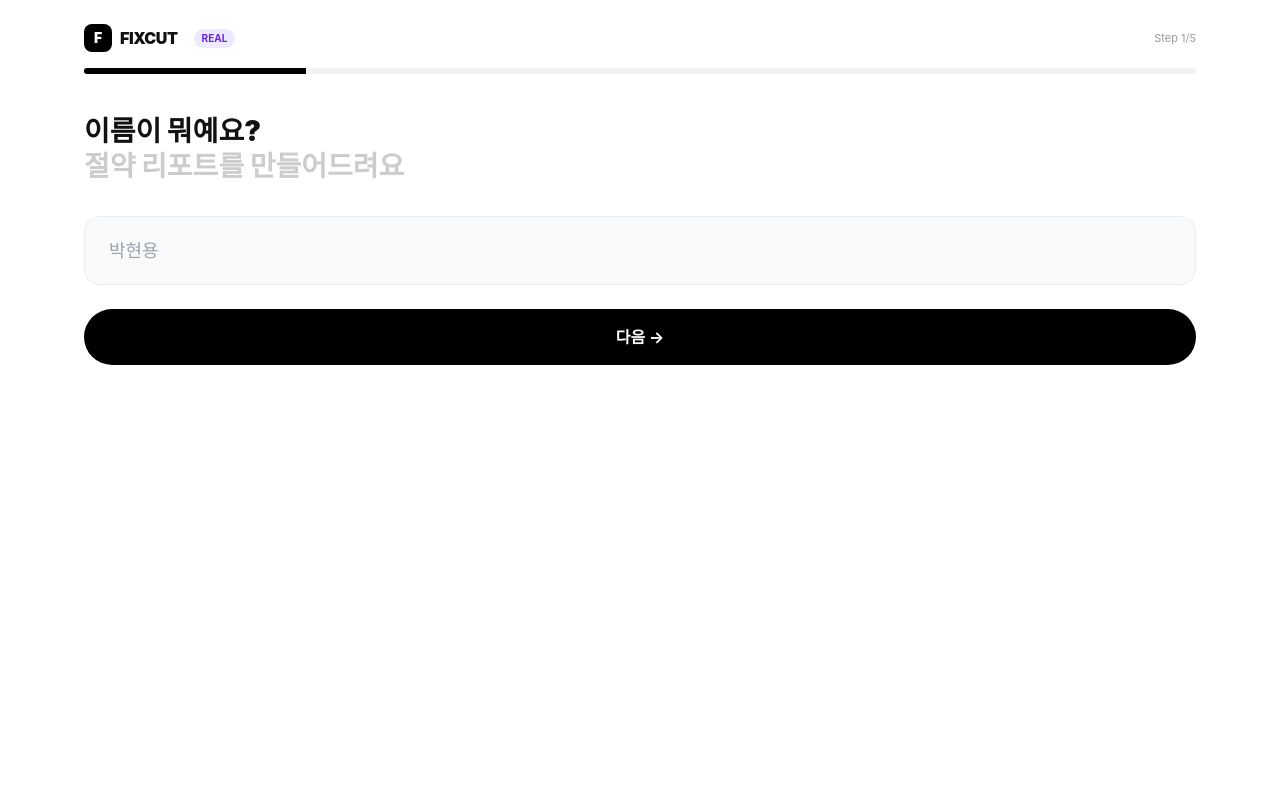
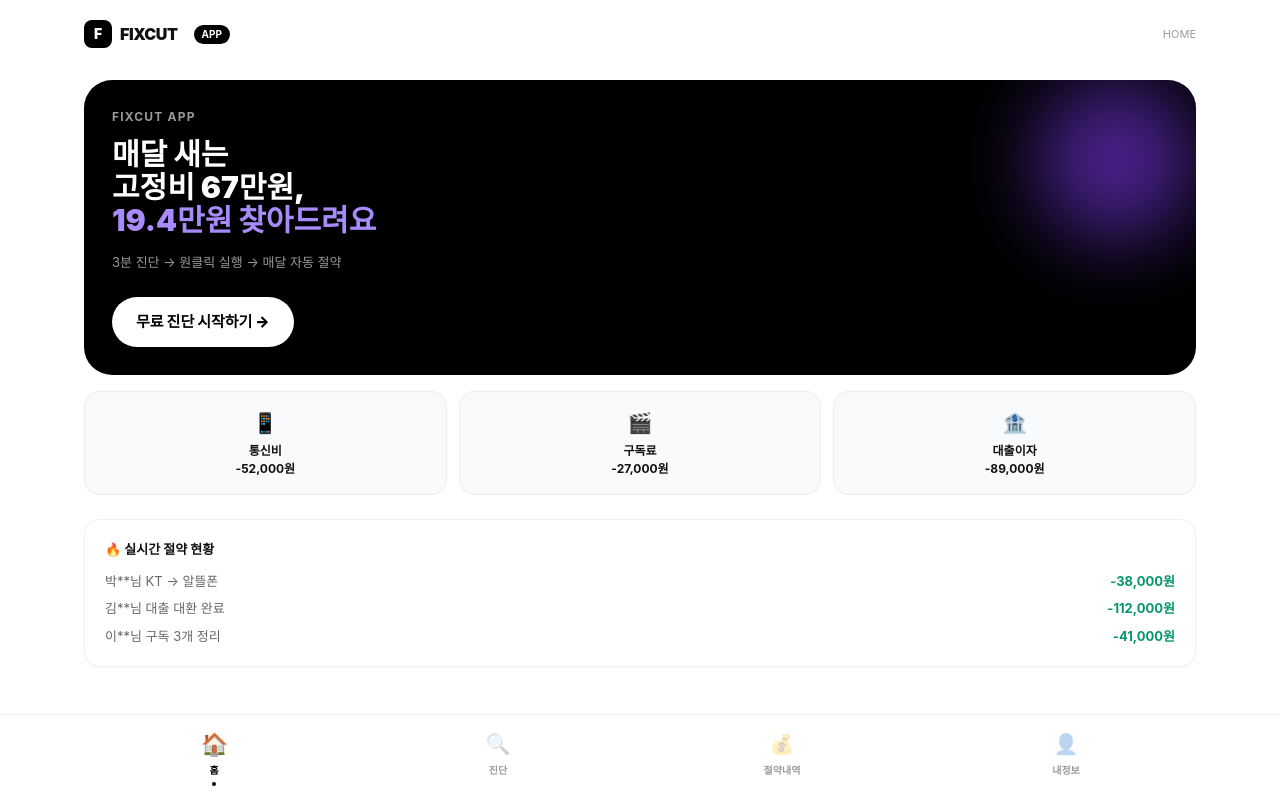
Before and after one commit to parkhy5454/Fixcut, a Next.js app: page / in a window 1280 px wide. Built offline with nearby package versions, Linux system fonts and the light colour scheme.

Commit message:
Add files via upload

```diff
--- a/app/api/save/route.js
+++ b/app/api/save/route.js
@@ -1,2 +1,2 @@
 import { neon } from "@neondatabase/serverless";
-export async function POST(req){ try{ const data=await req.json(); if(!process.env.DATABASE_URL){ console.log("MOCK SAVE",data); return Response.json({success:true,mock:true}); } const sql=neon(process.env.DATABASE_URL); await sql`CREATE TABLE IF NOT EXISTS users (id SERIAL PRIMARY KEY, data JSONB, created_at TIMESTAMP DEFAULT NOW())`; await sql`INSERT INTO users (data) VALUES (${JSON.stringify(data)})`; return Response.json({success:true}); }catch(e){ return Response.json({success:false,error:e.message},{status:500}); } }
+export async function POST(req){ try{ const data=await req.json(); if(!process.env.DATABASE_URL){ return Response.json({success:true,mock:true}); } const sql=neon(process.env.DATABASE_URL); await sql`CREATE TABLE IF NOT EXISTS users (id SERIAL PRIMARY KEY, data JSONB, created_at TIMESTAMP DEFAULT NOW())`; await sql`INSERT INTO users (data) VALUES (${JSON.stringify(data)})`; return Response.json({success:true}); }catch(e){ return Response.json({success:false,error:e.message},{status:500}); } }
--- a/app/globals.css
+++ b/app/globals.css
@@ -1 +1 @@
-@tailwind base;@tailwind components;@tailwind utilities;body{background:#ffffff;color:#111;-webkit-tap-highlight-color:transparent} *{font-family:-apple-system,BlinkMacSystemFont,Pretendard,sans-serif}
+@tailwind base;@tailwind components;@tailwind utilities;body{background:#ffffff;color:#111;-webkit-tap-highlight-color:transparent}*{font-family:-apple-system,BlinkMacSystemFont,Pretendard,sans-serif}
--- a/app/layout.js
+++ b/app/layout.js
@@ -1,3 +1,3 @@
 import "./globals.css";
-export const metadata={title:"FIXCUT - 진짜 절약 계산",viewport:"width=device-width, initial-scale=1, maximum-scale=1"};
+export const metadata={title:"FIXCUT",viewport:"width=device-width, initial-scale=1, maximum-scale=1, viewport-fit=cover"};
 export default function RootLayout({children}){return <html lang="ko"><body>{children}</body></html>}
--- a/app/page.js
+++ b/app/page.js
@@ -3,6 +3,7 @@
 import { useState } from "react";
 
 export default function Page(){
+  const [tab, setTab] = useState("home");
   const [step, setStep] = useState(1);
   const [form, setForm] = useState({
     name:"", carrier:"KT", phoneFee:69000, dataUsage:11,
@@ -11,144 +12,117 @@
     loanAmount:30000000, loanRate:4.8
   });
   const [result, setResult] = useState(null);
-  const [saving, setSaving] = useState(false);
 
   const calc = () => {
-    let total = 0;
-    let details = [];
-    // 1. 통신
-    if(form.carrier !== "알뜰폰" && form.phoneFee > 30000){
-      const target = form.dataUsage <= 15 ? 19900 : 29700;
-      const save = form.phoneFee - target;
-      if(save > 0){ total+=save; details.push({cat:"통신", title:`${form.carrier} ${form.phoneFee.toLocaleString()}원 → 알뜰폰 ${target.toLocaleString()}원`, save}); }
+    let total=0, details=[];
+    if(form.carrier!=="알뜰폰" && form.phoneFee>30000){
+      const target = form.dataUsage<=15?19900:29700;
+      const save = form.phoneFee-target;
+      if(save>0){ total+=save; details.push({cat:"통신", title:`${form.carrier} ${form.phoneFee.toLocaleString()}원 → 알뜰폰 ${target.toLocaleString()}원`, save});}
     }
-    // 2. OTT
-    Object.keys(form.ott).forEach(k=>{
-      if(form.ott[k]){
-        const fee = form.ottFee[k];
-        // 중복이나 안보는거 가정 50% 절약 제안
-        total+=fee;
-        details.push({cat:"구독", title:`${k.toUpperCase()} ${fee.toLocaleString()}원 해지/가족요금제 전환`, save:fee});
-      }
-    });
-    // OTT 2개 이상이면 가족공유로 60% 절감 가정, 위에서 전부 해지로 계산했으니 조정
-    // 실제는 가족 공유 시 40%만 절약으로 재계산
-    // 간단히: OTT 합계의 60% 절약으로 재계산
-    const ottKeys = Object.keys(form.ott).filter(k=>form.ott[k]);
-    if(ottKeys.length>0){
-      const sum = ottKeys.reduce((a,k)=>a+form.ottFee[k],0);
-      // 이미 total에 sum이 더해져 있음, 그대로 유지하되 설명 변경
-      // 중복 제거
+    Object.keys(form.ott).forEach(k=>{ if(form.ott[k]){ const fee=form.ottFee[k]; total+=fee; details.push({cat:"구독", title:`${k.toUpperCase()} ${fee.toLocaleString()}원 정리`, save:fee}); }});
+    if(form.loanAmount>=5000000 && form.loanRate>3.5){
+      const monthlySave=Math.round(form.loanAmount*(form.loanRate-3.2)/100/12);
+      if(monthlySave>0){ total+=monthlySave; details.push({cat:"대출", title:`신용대출 ${form.loanRate}% → 3.2% 대환`, save:monthlySave});}
     }
-
-    // 3. 대출
-    if(form.loanAmount >= 10000000 && form.loanRate > 3.5){
-      const monthlySave = Math.round(form.loanAmount * (form.loanRate - 3.2)/100 / 12);
-      if(monthlySave>0){ total+=monthlySave; details.push({cat:"대출", title:`신용대출 ${form.loanRate}% → 3.2% 대환 (케이뱅크)`, save:monthlySave}); }
-    }
-
     return {total, details};
   };
 
   const handleFinal = async () => {
-    setSaving(true);
-    const {total, details} = calc();
-    const finalData = { ...form, total, details };
-    try{
-      await fetch("/api/save",{method:"POST",headers:{"Content-Type":"application/json"},body:JSON.stringify(finalData)});
-    }catch(e){}
-    setResult({total, details});
-    setSaving(false);
-    setStep(5);
+    const {total, details}=calc();
+    try{ await fetch("/api/save",{method:"POST",headers:{"Content-Type":"application/json"},body:JSON.stringify({...form,total,details})}); }catch(e){}
+    setResult({total,details});
+    setTab("saving");
   };
 
   return (
-    <main className="min-h-screen bg-white pb-24 md:pb-0">
-      <div className="max-w-[480px] md:max-w-6xl mx-auto px-5 py-6">
+    <main className="min-h-screen bg-white pb-[88px] md:pb-0">
+      <div className="max-w-[480px] md:max-w-6xl mx-auto px-5 py-5">
         <div className="flex justify-between items-center">
-          <div className="flex items-center gap-2"><div className="w-7 h-7 bg-black rounded-lg flex items-center justify-center text-white font-black text-sm">F</div><span className="font-black tracking-tight">FIXCUT</span><span className="ml-2 text-[10px] bg-violet-100 text-violet-700 px-2 py-0.5 rounded-full font-bold">REAL</span></div>
-          <div className="text-[11px] text-black/40">Step {step}/5</div>
+          <div className="flex items-center gap-2"><div className="w-7 h-7 bg-black rounded-lg flex items-center justify-center text-white font-black text-sm">F</div><span className="font-black tracking-tight">FIXCUT</span><span className="ml-2 text-[10px] bg-black text-white px-2 py-0.5 rounded-full font-bold">APP</span></div>
+          <div className="text-[11px] text-black/40">{tab.toUpperCase()}</div>
         </div>
 
-        {/* Progress */}
-        <div className="w-full h-1.5 bg-black/5 rounded-full mt-4 overflow-hidden"><div className="h-full bg-black transition-all duration-500" style={{width:`${step*20}%`}}></div></div>
-
-        {step===1 && (
-          <div className="mt-10">
-            <h2 className="text-[28px] font-black leading-tight">이름이 뭐예요?<br/><span className="text-black/20">절약 리포트를 만들어드려요</span></h2>
-            <input value={form.name} onChange={e=>setForm({...form,name:e.target.value})} placeholder="박현용" className="mt-8 w-full bg-gray-50 border border-black/5 rounded-2xl px-6 py-5 text-[18px] outline-none focus:border-violet-500 focus:ring-4 focus:ring-violet-50"/>
-            <button onClick={()=> form.name.trim() && setStep(2)} className="mt-6 w-full bg-black text-white rounded-full py-4 font-bold text-[16px]">다음 →</button>
+        {tab==="home" && (
+          <div className="mt-8">
+            <div className="bg-black text-white rounded-[28px] p-7 relative overflow-hidden">
+              <div className="absolute top-0 right-0 w-40 h-40 bg-violet-600 rounded-full blur-[40px] opacity-60"></div>
+              <div className="relative">
+                <div className="text-white/60 text-[12px] font-bold tracking-widest">FIXCUT APP</div>
+                <h1 className="text-[30px] font-black leading-[1.1] mt-3">매달 새는<br/>고정비 67만원,<br/><span className="text-violet-400">19.4만원 찾아드려요</span></h1>
+                <p className="text-white/60 text-[13px] mt-4">3분 진단 → 원클릭 실행 → 매달 자동 절약</p>
+                <button onClick={()=>{setTab("diag"); setStep(1);}} className="mt-6 bg-white text-black rounded-full px-6 py-3.5 font-black text-[15px] w-full md:w-auto">무료 진단 시작하기 →</button>
+              </div>
+            </div>
+            <div className="grid grid-cols-3 gap-3 mt-4">
+              <div className="bg-gray-50 border border-black/5 rounded-2xl p-4 text-center"><div className="text-[20px]">📱</div><div className="text-[12px] font-bold mt-1">통신비<br/>-52,000원</div></div>
+              <div className="bg-gray-50 border border-black/5 rounded-2xl p-4 text-center"><div className="text-[20px]">🎬</div><div className="text-[12px] font-bold mt-1">구독료<br/>-27,000원</div></div>
+              <div className="bg-gray-50 border border-black/5 rounded-2xl p-4 text-center"><div className="text-[20px]">🏦</div><div className="text-[12px] font-bold mt-1">대출이자<br/>-89,000원</div></div>
+            </div>
+            <div className="mt-6 bg-white border border-black/5 rounded-2xl p-5 shadow-sm">
+              <div className="text-[13px] font-bold">🔥 실시간 절약 현황</div>
+              <div className="mt-3 space-y-2 text-[13px]"><div className="flex justify-between"><span className="text-black/60">박**님 KT → 알뜰폰</span><span className="text-emerald-600 font-bold">-38,000원</span></div><div className="flex justify-between"><span className="text-black/60">김**님 대출 대환 완료</span><span className="text-emerald-600 font-bold">-112,000원</span></div><div className="flex justify-between"><span className="text-black/60">이**님 구독 3개 정리</span><span className="text-emerald-600 font-bold">-41,000원</span></div></div>
+            </div>
           </div>
         )}
 
-        {step===2 && (
-          <div className="mt-10">
-            <h2 className="text-[28px] font-black leading-tight">핸드폰 요금제<br/><span className="text-black/20">어떻게 쓰고 있어요?</span></h2>
-            <div className="mt-8 space-y-5">
-              <div><label className="text-[13px] font-bold text-black/60">통신사</label><div className="grid grid-cols-4 gap-2 mt-2">{["SKT","KT","LGU+","알뜰폰"].map(c=><button key={c} onClick={()=>setForm({...form,carrier:c})} className={`py-3 rounded-xl border text-[14px] font-bold ${form.carrier===c?"bg-black text-white border-black":"bg-white border-black/10"}`}>{c}</button>)}</div></div>
-              <div><label className="text-[13px] font-bold text-black/60">월 요금 (원)</label><input type="number" value={form.phoneFee} onChange={e=>setForm({...form,phoneFee:Number(e.target.value)})} className="mt-2 w-full bg-gray-50 border border-black/5 rounded-2xl px-6 py-4 text-[16px] outline-none"/></div>
-              <div><label className="text-[13px] font-bold text-black/60">월 데이터 사용량 (GB)</label><input type="range" min={1} max={100} value={form.dataUsage} onChange={e=>setForm({...form,dataUsage:Number(e.target.value)})} className="w-full mt-2"/><div className="text-sm font-bold">{form.dataUsage}GB</div></div>
-            </div>
-            <button onClick={()=>setStep(3)} className="mt-8 w-full bg-black text-white rounded-full py-4 font-bold">다음 →</button>
+        {tab==="diag" && (
+          <div className="mt-6">
+            <div className="w-full h-1.5 bg-black/5 rounded-full overflow-hidden"><div className="h-full bg-black transition-all" style={{width:`${step*25}%`}}></div></div>
+            {step===1 && (<div className="mt-8"><h2 className="text-[26px] font-black">이름이 뭐예요?</h2><input value={form.name} onChange={e=>setForm({...form,name:e.target.value})} placeholder="박현용" className="mt-6 w-full bg-gray-50 border border-black/5 rounded-2xl px-6 py-5 text-[18px] outline-none"/><button onClick={()=>form.name.trim()&&setStep(2)} className="mt-6 w-full bg-black text-white rounded-full py-4 font-bold">다음 →</button></div>)}
+            {step===2 && (<div className="mt-8"><h2 className="text-[26px] font-black">핸드폰 요금제</h2><div className="mt-6 space-y-4"><div className="grid grid-cols-4 gap-2">{["SKT","KT","LGU+","알뜰폰"].map(c=><button key={c} onClick={()=>setForm({...form,carrier:c})} className={`py-3 rounded-xl border font-bold text-[14px] ${form.carrier===c?"bg-black text-white":"bg-white border-black/10"}`}>{c}</button>)}</div><input type="number" value={form.phoneFee} onChange={e=>setForm({...form,phoneFee:Number(e.target.value)})} placeholder="월 요금" className="w-full bg-gray-50 border rounded-2xl px-5 py-4"/><div className="flex items-center gap-3"><span className="text-[13px]">데이터 {form.dataUsage}GB</span><input type="range" min={1} max={100} value={form.dataUsage} onChange={e=>setForm({...form,dataUsage:Number(e.target.value)})} className="flex-1"/></div></div><button onClick={()=>setStep(3)} className="mt-8 w-full bg-black text-white rounded-full py-4 font-bold">다음 →</button></div>)}
+            {step===3 && (<div className="mt-8"><h2 className="text-[26px] font-black">OTT 구독</h2><div className="mt-6 space-y-2">{[{k:"netflix",n:"넷플릭스",f:17000},{k:"youtube",n:"유튜브 프리미엄",f:14900},{k:"disney",n:"디즈니+",f:9900},{k:"tving",n:"티빙",f:13900},{k:"wavve",n:"웨이브",f:13900}].map(o=><label key={o.k} className={`flex justify-between items-center p-4 rounded-2xl border ${form.ott[o.k]?"bg-violet-50 border-violet-200":"bg-gray-50 border-black/5"}`}><div className="flex items-center gap-3"><input type="checkbox" checked={form.ott[o.k]} onChange={e=>setForm({...form,ott:{...form.ott,[o.k]:e.target.checked}})} className="w-5 h-5"/><span className="font-bold text-[14px]">{o.n}</span></div><span className="text-[12px] text-black/50">{o.f.toLocaleString()}원</span></label>)}</div><button onClick={()=>setStep(4)} className="mt-8 w-full bg-black text-white rounded-full py-4 font-bold">다음 →</button></div>)}
+            {step===4 && (<div className="mt-8"><h2 className="text-[26px] font-black">대출</h2><div className="mt-6 space-y-4"><input type="number" value={form.loanAmount} onChange={e=>setForm({...form,loanAmount:Number(e.target.value)})} placeholder="대출 잔액" className="w-full bg-gray-50 border rounded-2xl px-5 py-4"/><input type="number" step="0.1" value={form.loanRate} onChange={e=>setForm({...form,loanRate:Number(e.target.value)})} placeholder="현재 금리 %" className="w-full bg-gray-50 border rounded-2xl px-5 py-4"/></div><button onClick={handleFinal} className="mt-8 w-full bg-black text-white rounded-full py-4 font-bold">결과 보기 →</button></div>)}
           </div>
         )}
 
-        {step===3 && (
-          <div className="mt-10">
-            <h2 className="text-[28px] font-black leading-tight">OTT 구독<br/><span className="text-black/20">뭐 쓰고 있어요?</span></h2>
-            <div className="mt-6 space-y-3">
-              {[
-                {k:"netflix", name:"넷플릭스", fee:17000},
-                {k:"youtube", name:"유튜브 프리미엄", fee:14900},
-                {k:"disney", name:"디즈니+", fee:9900},
-                {k:"tving", name:"티빙", fee:13900},
-                {k:"wavve", name:"웨이브", fee:13900},
-              ].map(o=>(
-                <label key={o.k} className={`flex justify-between items-center p-4 rounded-2xl border ${form.ott[o.k]?"bg-violet-50 border-violet-200":"bg-gray-50 border-black/5"}`}>
-                  <div className="flex items-center gap-3"><input type="checkbox" checked={form.ott[o.k]} onChange={e=>setForm({...form,ott:{...form.ott,[o.k]:e.target.checked}})} className="w-5 h-5"/><span className="font-bold text-[15px]">{o.name}</span></div>
-                  <span className="text-[13px] text-black/60">{o.fee.toLocaleString()}원</span>
-                </label>
-              ))}
-            </div>
-            <button onClick={()=>setStep(4)} className="mt-8 w-full bg-black text-white rounded-full py-4 font-bold">다음 →</button>
+        {tab==="saving" && (
+          <div className="mt-6">
+            {!result ? (
+              <div className="text-center py-20"><div className="text-[48px]">💸</div><div className="font-bold mt-4">아직 진단 결과가 없어요</div><div className="text-[13px] text-black/50 mt-1">진단을 먼저 진행해주세요</div><button onClick={()=>{setTab("diag"); setStep(1);}} className="mt-6 bg-black text-white rounded-full px-8 py-3 font-bold">진단하기 →</button></div>
+            ):(
+              <div>
+                <h2 className="text-[26px] font-black">🎉 {form.name}님,<br/><span className="text-violet-600">월 {result.total.toLocaleString()}원 절약!</span></h2>
+                <div className="mt-6 space-y-3">{result.details.map((d,i)=><div key={i} className="bg-white border border-black/5 rounded-2xl p-4 flex justify-between items-center"><div><div className="text-[10px] bg-black/5 px-2 py-0.5 rounded-full w-fit font-bold mb-1">{d.cat}</div><div className="font-bold text-[14px]">{d.title}</div></div><div className="text-violet-600 font-black">-{d.save.toLocaleString()}원</div></div>)}</div>
+                <div className="mt-6 bg-black text-white rounded-[24px] p-6"><div className="text-white/60 text-[12px]">총 절약</div><div className="text-[32px] font-black">월 {result.total.toLocaleString()}원</div><div className="text-white/60 text-[13px]">연 {(result.total*12).toLocaleString()}원 · 실제 신청은 해당 앱에서 진행</div></div>
+              </div>
+            )}
           </div>
         )}
 
-        {step===4 && (
-          <div className="mt-10">
-            <h2 className="text-[28px] font-black leading-tight">대출 있어요?<br/><span className="text-black/20">이자 아낄 수 있어요</span></h2>
-            <div className="mt-8 space-y-5">
-              <div><label className="text-[13px] font-bold text-black/60">대출 잔액 (원)</label><input type="number" value={form.loanAmount} onChange={e=>setForm({...form,loanAmount:Number(e.target.value)})} className="mt-2 w-full bg-gray-50 border border-black/5 rounded-2xl px-6 py-4 text-[16px] outline-none"/></div>
-              <div><label className="text-[13px] font-bold text-black/60">현재 금리 (%)</label><input type="number" step="0.1" value={form.loanRate} onChange={e=>setForm({...form,loanRate:Number(e.target.value)})} className="mt-2 w-full bg-gray-50 border border-black/5 rounded-2xl px-6 py-4 text-[16px] outline-none"/></div>
-              <div className="bg-blue-50 border border-blue-100 rounded-xl p-4 text-[13px] text-blue-800">💡 현재 최저 대환 금리 3.2% (케이뱅크 기준)로 계산해드려요. {form.loanAmount.toLocaleString()}원 기준 월 {(form.loanAmount*(form.loanRate-3.2)/100/12).toLocaleString()}원 절약 가능</div>
+        {tab==="my" && (
+          <div className="mt-8">
+            <div className="flex items-center gap-4"><div className="w-14 h-14 bg-black rounded-full flex items-center justify-center text-white font-black text-[20px]">{form.name?form.name[0]:"P"}</div><div><div className="font-black text-[18px]">{form.name||"박현용"}님</div><div className="text-[13px] text-black/50">{form.carrier} · {form.phoneFee.toLocaleString()}원 사용중</div></div></div>
+            <div className="mt-8 space-y-3">
+              <div className="bg-gray-50 rounded-2xl p-4 flex justify-between"><span className="text-[14px]">통신사</span><span className="font-bold text-[14px]">{form.carrier}</span></div>
+              <div className="bg-gray-50 rounded-2xl p-4 flex justify-between"><span className="text-[14px]">데이터</span><span className="font-bold text-[14px]">{form.dataUsage}GB</span></div>
+              <div className="bg-gray-50 rounded-2xl p-4 flex justify-between"><span className="text-[14px]">OTT {Object.keys(form.ott).filter(k=>form.ott[k]).length}개</span><span className="font-bold text-[14px]">{Object.keys(form.ott).filter(k=>form.ott[k]).map(k=>k.toUpperCase()).join(", ")||"없음"}</span></div>
+              <div className="bg-gray-50 rounded-2xl p-4 flex justify-between"><span className="text-[14px]">대출</span><span className="font-bold text-[14px]">{form.loanAmount.toLocaleString()}원 · {form.loanRate}%</span></div>
             </div>
-            <button onClick={handleFinal} disabled={saving} className="mt-8 w-full bg-black text-white rounded-full py-4 font-bold">{saving?"계산중...":"결과 보기 →"}</button>
-          </div>
-        )}
-
-        {step===5 && result && (
-          <div className="mt-8">
-            <h2 className="text-[28px] font-black leading-tight">🎉 {form.name}님,<br/><span className="text-violet-600">월 {result.total.toLocaleString()}원</span> 아낄 수 있어요!</h2>
-            <div className="mt-6 space-y-3">
-              {result.details.map((d,i)=>(
-                <div key={i} className="bg-white border border-black/5 rounded-2xl p-4 flex justify-between items-center shadow-sm">
-                  <div><div className="text-[11px] font-bold px-2 py-0.5 rounded-full bg-black/5 w-fit mb-1">{d.cat}</div><div className="font-bold text-[14px]">{d.title}</div></div>
-                  <div className="text-violet-600 font-black">-{d.save.toLocaleString()}원</div>
-                </div>
-              ))}
-            </div>
-            <div className="mt-6 bg-black text-white rounded-[24px] p-6">
-              <div className="text-white/60 text-[12px]">총 절약 가능 금액</div>
-              <div className="text-[36px] font-black mt-1">월 {result.total.toLocaleString()}원</div>
-              <div className="text-white/60 text-[13px] mt-1">연 {(result.total*12).toLocaleString()}원 절약 · 실제 신청은 각 통신사/금융사 앱에서 진행</div>
-              <button onClick={()=>{setStep(1); setResult(null);}} className="mt-6 w-full bg-white text-black rounded-full py-3.5 font-bold text-[14px]">다시 계산하기</button>
-            </div>
+            <button onClick={()=>{setForm({name:"",carrier:"KT",phoneFee:69000,dataUsage:11,ott:{netflix:false,youtube:false,disney:false,wavve:false,tving:false},ottFee:{netflix:17000,youtube:14900,disney:9900,wavve:13900,tving:13900},loanAmount:30000000,loanRate:4.8}); setResult(null); setTab("home");}} className="mt-8 w-full border border-black/10 rounded-full py-3.5 font-bold text-[14px]">정보 초기화</button>
           </div>
         )}
       </div>
 
-      {/* Mobile bottom progress */}
-      {step<5 && <div className="md:hidden fixed bottom-0 left-0 right-0 bg-white/90 backdrop-blur border-t border-black/5 p-4 pb-[max(16px,env(safe-area-inset-bottom))]"><button onClick={()=> step===1 ? (form.name.trim()&&setStep(2)) : step===4 ? handleFinal() : setStep(step+1)} className="w-full bg-black text-white rounded-full py-4 font-black text-[16px]">{step===4?"결과 보기 →":"다음 →"}</button></div>}
+      {/* Bottom Tab Bar - Real App Style */}
+      <div className="fixed bottom-0 left-0 right-0 bg-white/90 backdrop-blur-xl border-t border-black/[0.06] z-50">
+        <div className="max-w-[480px] md:max-w-6xl mx-auto px-2 pb-[max(8px,env(safe-area-inset-bottom))] pt-2">
+          <div className="grid grid-cols-4">
+            {[
+              {id:"home", icon:"🏠", label:"홈"},
+              {id:"diag", icon:"🔍", label:"진단"},
+              {id:"saving", icon:"💰", label:"절약내역"},
+              {id:"my", icon:"👤", label:"내정보"},
+            ].map(t=>(
+              <button key={t.id} onClick={()=>setTab(t.id)} className={`flex flex-col items-center py-1.5 rounded-2xl transition ${tab===t.id?"text-black":"text-black/30"}`}>
+                <span className={`text-[20px] ${tab===t.id?"scale-110":""}`}>{t.icon}</span>
+                <span className={`text-[10px] mt-1 font-bold ${tab===t.id?"text-black":"text-black/40"}`}>{t.label}</span>
+                {tab===t.id && <div className="w-1 h-1 bg-black rounded-full mt-1"></div>}
+              </button>
+            ))}
+          </div>
+        </div>
+      </div>
     </main>
   );
 }
```
